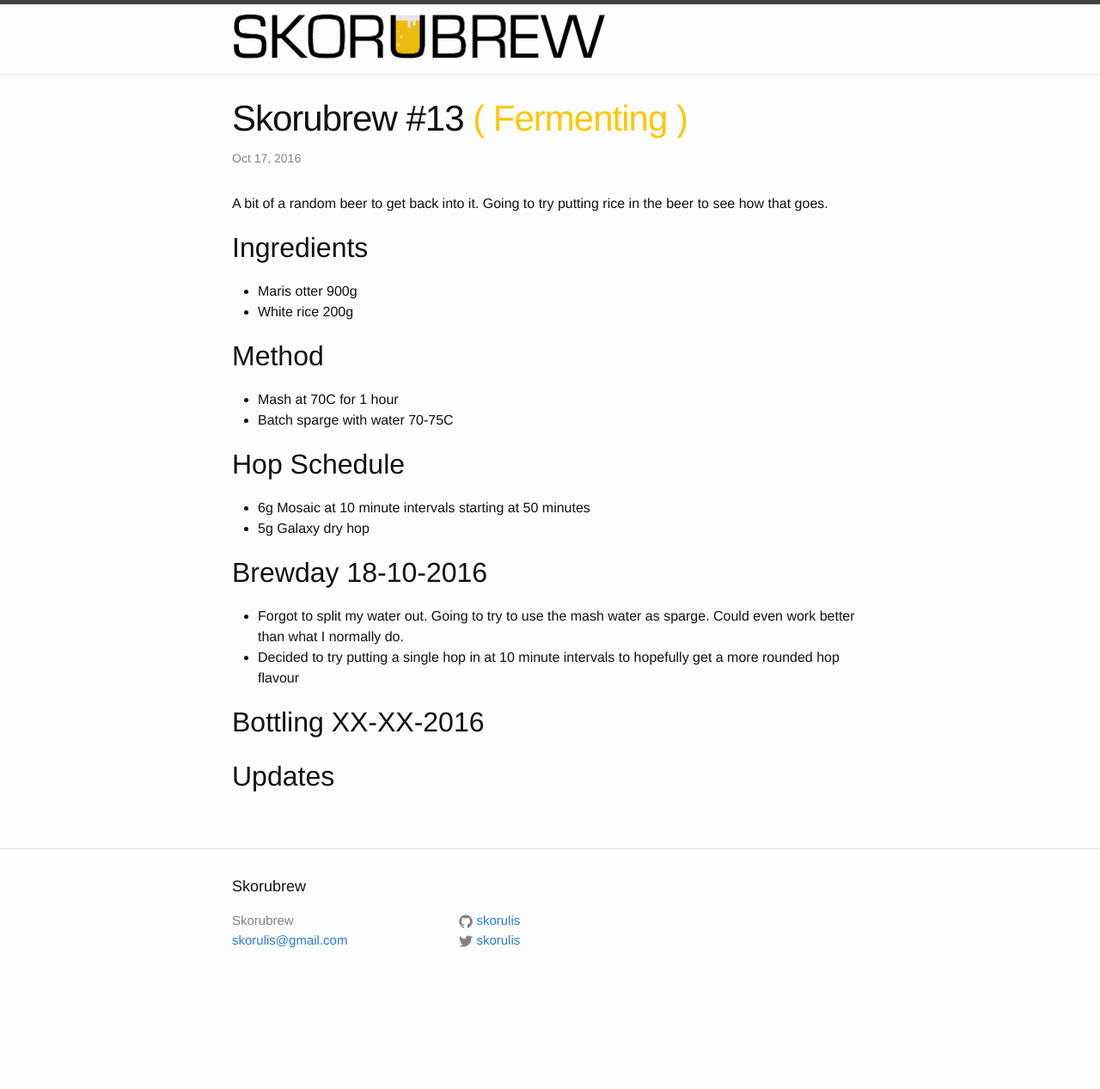
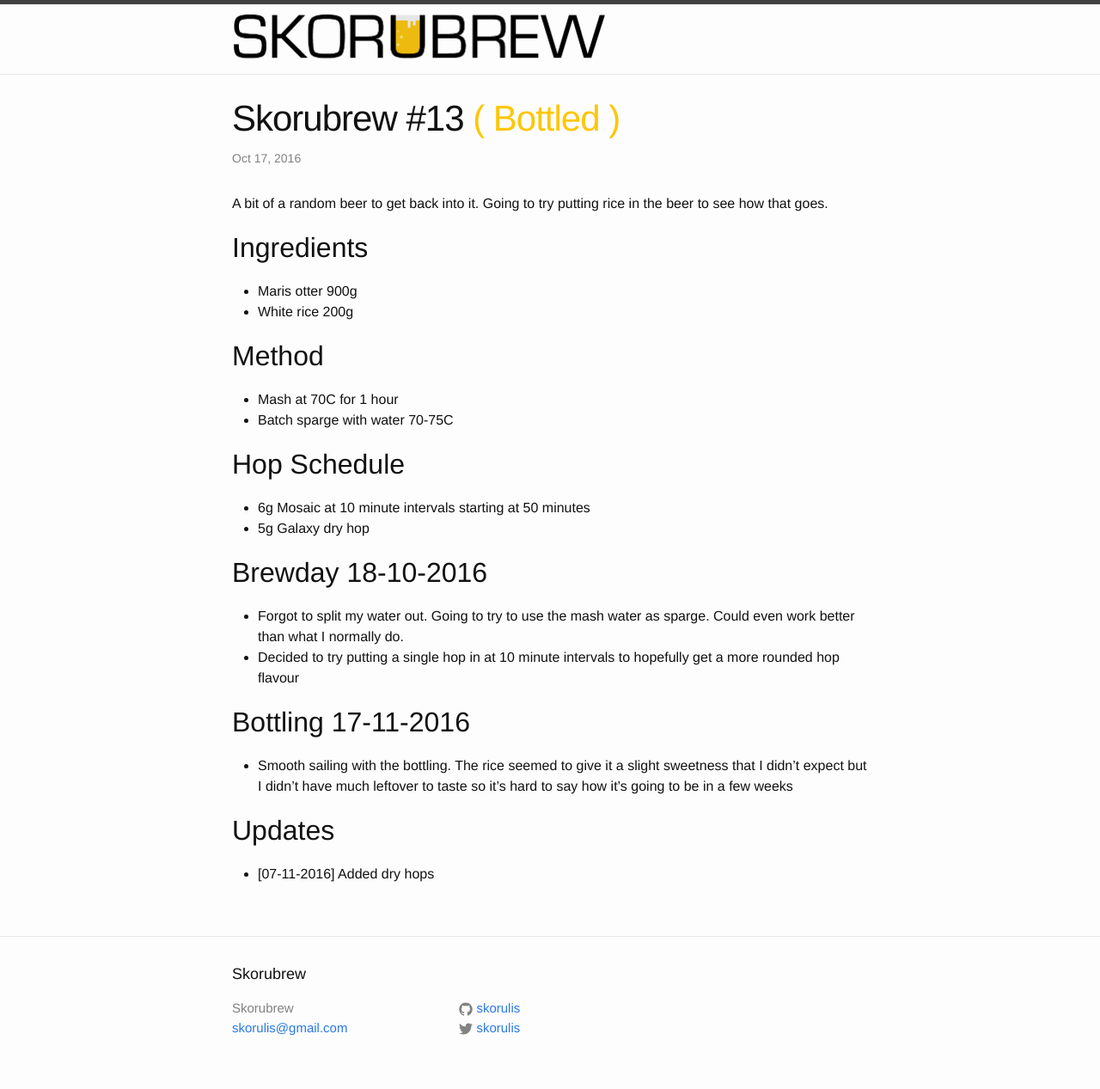
Before and after one commit to skorulis/homebrew, a Jekyll site: the page built from _posts/2016-10-17-skorubrew-13.markdown, in a window 1280 px wide. Shown: the whole page at 86% size. Built offline with Jekyll 4.4.1, drawn with Linux system fonts in a browser that asks for light colours; before the commit the page ends 1165 px from its top, so only the background shows below that.

Commit message:
Add 14 & 15

```diff
--- a/_posts/2016-06-21-skorubrew-12.markdown
+++ b/_posts/2016-06-21-skorubrew-12.markdown
@@ -4,10 +4,11 @@ categories: brew
 title:  "Skorubrew #12"
 style: Spiced ale
 date:   2016-06-21
+bottle-date: 2016-11-12
 brew-status : Bottled
 ---
 
-An attempt to create a spiced ale rather than something with fruity hops.
+An attempt to create a spiced ale rather than something with fruity hops. The beer both tasted bad and ended up as bottle bombs. I ended up using fractional concentration to create 3 bottles of ~10% beer.
 
 Ingredients
 ---------
--- a/_posts/2016-10-17-skorubrew-13.markdown
+++ b/_posts/2016-10-17-skorubrew-13.markdown
@@ -5,12 +5,13 @@ title:  "Skorubrew #13"
 style: Rice beer
 date: 2016-10-17
 brew-date: 2016-10-18
-bottle-date:
-brew-status : Fermenting
+bottle-date: 2016-11-17
+brew-status : Bottled
 original-gravity: 1.040
 original-brix: 10
-final-gravity:
-alcohol-pct:
+final-brix: 6
+final-gravity: 1.014
+alcohol-pct: 3.41%
 yeast-temp : 23
 ---
 
@@ -43,8 +44,12 @@ Brewday 18-10-2016
 * Forgot to split my water out. Going to try to use the mash water as sparge. Could even work better than what I normally do.
 * Decided to try putting a single hop in at 10 minute intervals to hopefully get a more rounded hop flavour
 
-Bottling XX-XX-2016
+Bottling 17-11-2016
 -------------
+
+* Smooth sailing with the bottling. The rice seemed to give it a slight sweetness that I didn't expect but I didn't have much leftover to taste so it's hard to say how it's going to be in a few weeks
 
 Updates
 -------
+
+* [07-11-2016] Added dry hops
```
Also changed, not shown: _posts/2016-11-16-skorubrew-14.markdown (added, +43 -0 lines), _posts/2016-11-17-skorubrew-15.markdown (added, +40 -0 lines).
